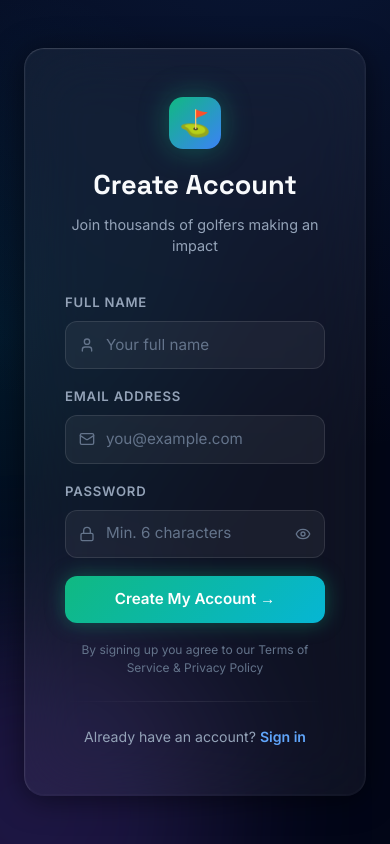
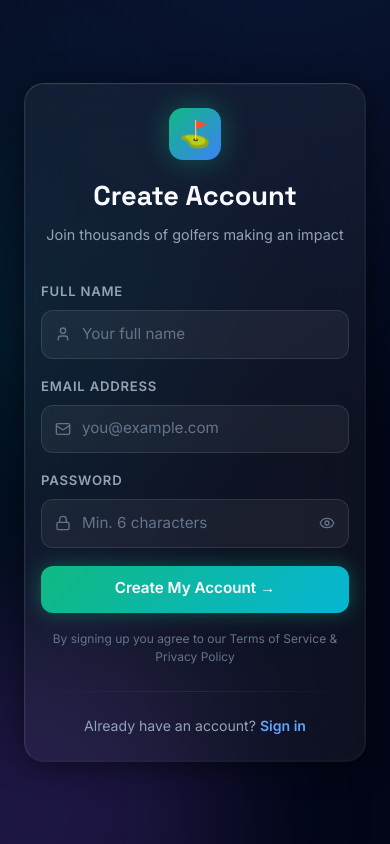
Before and after one commit to mayur2410-tech/golf-charity-assigmenent, a React app in the folder golf-charity-assigmenent/frontend/: page /register in a window 390 px wide. Shown: the top 844 px of the page. Built offline with nearby package versions, Linux system fonts and the light colour scheme; no server answers; the HTML template or start-up script is replaced by a standard one.

Commit message:
make login and registe page responsive

```diff
--- a/golf-charity-assigmenent/frontend/src/index.css
+++ b/golf-charity-assigmenent/frontend/src/index.css
@@ -680,7 +680,26 @@ body {
   .pricing-popular-badge {
     font-size: 0.7rem !important;
   }
+
+  /* Auth card responsive on mobile */
+  .auth-page-wrapper {
+    padding: 16px;
+    align-items: flex-start;
+    padding-top: 40px;
+  }
+  .auth-card {
+    padding: 32px 20px !important;
+    border-radius: 20px !important;
+  }
 }
+
+/* ── Auth pages (Login / Register) ── */
+.auth-page-wrapper {
+  padding: 24px;
+  align-items: center;
+}
+
+
 
 @media (max-width: 480px) {
   .hero-section {
@@ -698,4 +717,13 @@ body {
   .cta-box {
     padding: 40px 16px !important;
   }
+
+  /* Auth card on very small screens */
+  .auth-card {
+    padding: 24px 16px !important;
+  }
+  .auth-page-wrapper {
+    padding: 12px;
+    padding-top: 24px;
+  }
 }
--- a/golf-charity-assigmenent/frontend/src/pages/Login.jsx
+++ b/golf-charity-assigmenent/frontend/src/pages/Login.jsx
@@ -33,7 +33,7 @@ export default function Login() {
   };
 
   return (
-    <div className="page-bg" style={{ minHeight: '100vh', display: 'flex', alignItems: 'center', justifyContent: 'center', padding: 24 }}>
+    <div className="page-bg auth-page-wrapper" style={{ minHeight: '100vh', display: 'flex', alignItems: 'center', justifyContent: 'center', padding: 24 }}>
       <div className="orb orb-blue" style={{ width: 500, height: 500, top: -200, left: -200 }} />
       <div className="orb orb-purple" style={{ width: 400, height: 400, bottom: -150, right: -150 }} />
 
@@ -41,7 +41,7 @@ export default function Login() {
         initial={{ opacity: 0, y: 30, scale: 0.97 }}
         animate={{ opacity: 1, y: 0, scale: 1 }}
         transition={{ duration: 0.6, type: 'spring', stiffness: 200 }}
-        className="glass-strong"
+        className="glass-strong auth-card"
         style={{ width: '100%', maxWidth: 440, padding: '48px 40px', position: 'relative', zIndex: 1 }}
       >
         {/* Logo */}
--- a/golf-charity-assigmenent/frontend/src/pages/Register.jsx
+++ b/golf-charity-assigmenent/frontend/src/pages/Register.jsx
@@ -37,7 +37,7 @@ export default function Register() {
   };
 
   return (
-    <div className="page-bg" style={{ minHeight: '100vh', display: 'flex', alignItems: 'center', justifyContent: 'center', padding: 24 }}>
+    <div className="page-bg auth-page-wrapper" style={{ minHeight: '100vh', display: 'flex', alignItems: 'center', justifyContent: 'center', padding: 24 }}>
       <div className="orb orb-green" style={{ width: 500, height: 500, top: -200, right: -200 }} />
       <div className="orb orb-purple" style={{ width: 400, height: 400, bottom: -150, left: -150 }} />
 
@@ -45,7 +45,7 @@ export default function Register() {
         initial={{ opacity: 0, y: 30, scale: 0.97 }}
         animate={{ opacity: 1, y: 0, scale: 1 }}
         transition={{ duration: 0.6, type: 'spring', stiffness: 200 }}
-        className="glass-strong"
+        className="glass-strong auth-card"
         style={{ width: '100%', maxWidth: 440, padding: '48px 40px', position: 'relative', zIndex: 1 }}
       >
         <div style={{ textAlign: 'center', marginBottom: 36 }}>
```
